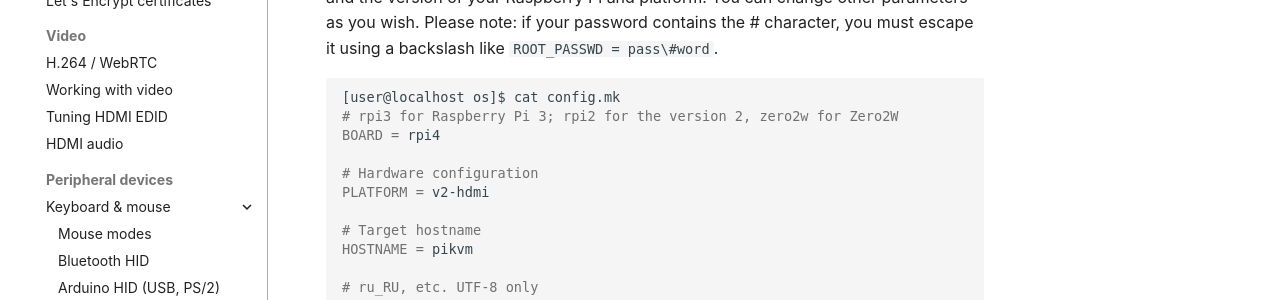
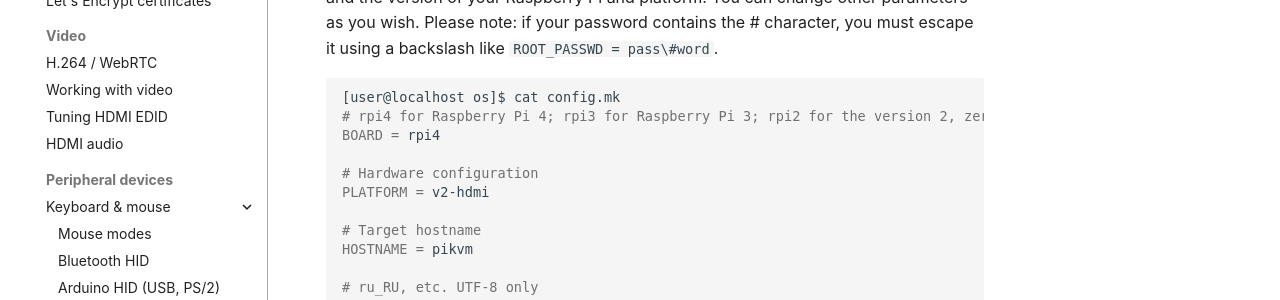
Before and after one commit to pikvm/pikvm, an MkDocs documentation site: the page built from docs/building_os.md, in a window 1280 px wide and 900 px high, scrolled down 1046 px. Shown: the part 152-452 px from the top of the window. Built offline with MkDocs 1.6.1 and Material for MkDocs 9.7.7, drawn with Linux system fonts in a browser that asks for light colours; some web fonts are replaced; comment, search, counter and statistics services are not loaded.

Commit message:
Update building_os.md (#968)

````diff
--- a/docs/building_os.md
+++ b/docs/building_os.md
@@ -42,7 +42,7 @@ Docker must be enabled in privileged mode.
 
     ```Makefile
     [user@localhost os]$ cat config.mk
-    # rpi3 for Raspberry Pi 3; rpi2 for the version 2, zero2w for Zero2W
+    # rpi4 for Raspberry Pi 4; rpi3 for Raspberry Pi 3; rpi2 for the version 2, zero2w for Zero2W
     BOARD = rpi4
 
     # Hardware configuration
````
